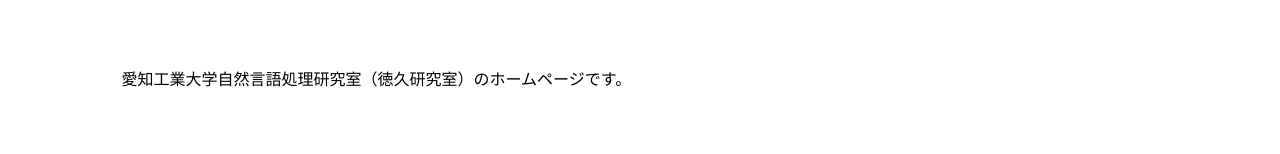
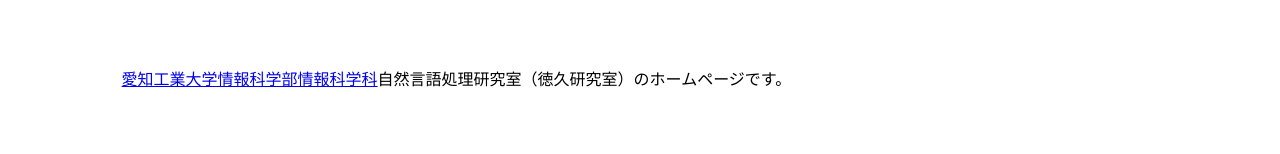
Before and after one commit to Kipeo22/AIT-NLPLab, a Next.js app: page / in a window 1280 px wide. Shown: the part 798-952 px from the top of the page. Built offline with nearby package versions, Linux system fonts and the light colour scheme.

Commit message:
トップページ変更

```diff
--- a/src/component/about/About.jsx
+++ b/src/component/about/About.jsx
@@ -7,7 +7,7 @@
       <div className={styles.about}>
         <h2>About</h2>
         <p>
-          愛知工業大学自然言語処理研究室（徳久研究室）のホームページです。
+          <a href="https://www.ait.ac.jp/faculty/info-science/">愛知工業大学情報科学部情報科学科</a>自然言語処理研究室（徳久研究室）のホームページです。
         </p>
       </div>
     </section>
```
